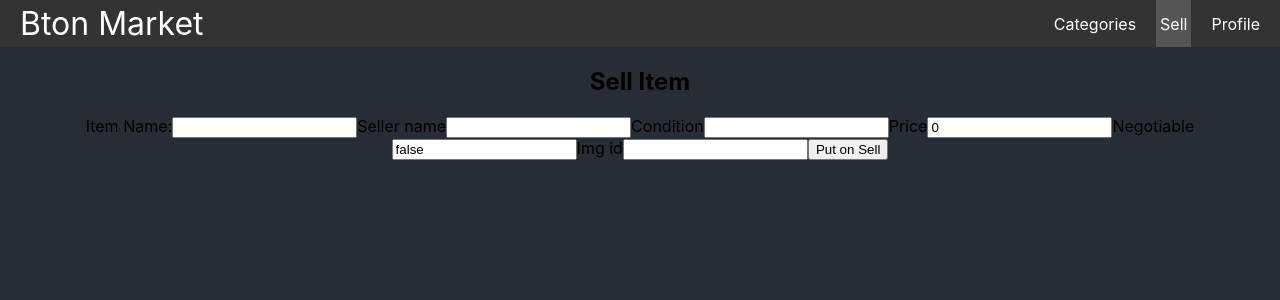
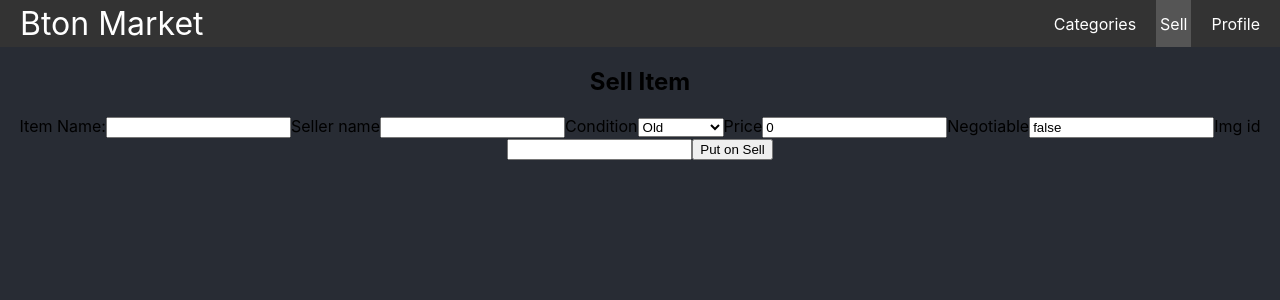
Before and after one commit to Tesfa-eth/bton_market_frontend, a React (Create React App) app: page /sell in a window 1280 px wide. Shown: the top 300 px of the page. Built offline with nearby package versions, Linux system fonts and the light colour scheme.

Commit message:
added dropdown

```diff
--- a/src/pages/Sell.js
+++ b/src/pages/Sell.js
@@ -68,11 +68,18 @@ const Sell = () => {
         <label>Seller name</label>
         <input type='text' required value={seller} onChange={(e) => setSeller(e.target.value)}/>
         <label>Condition</label>
-        <input type='text' required value={condition} onChange={(e) => setCondition(e.target.value)}/>
+        {/* <input type='text' required value={condition} onChange={(e) => setCondition(e.target.value)}/> */}
+        <select value={condition} onChange={(e) => setCondition(e.target.value)}>
+          <option value='Old'>Old</option>
+          <option value='Good'>Good</option>
+          <option value='Nice'>Nice</option>
+          <option value='Excellent'>Excellent</option>
+          <option value='Brand new'>Brand new</option>
+        </select>
         <label>Price</label>
         <input type='text' required value={price} onChange={(e) => setPrice(e.target.value)}/>
         <label>Negotiable</label>
-        <input type='text' required value={negotiable} onChange={(e) => setNegotiable(e.target.value)}/>
+        <input type='text' value={negotiable} onChange={(e) => setNegotiable(e.target.value)}/>
         <label>Img id</label>
         <input type='text' required value={img} onChange={(e) => setImg(e.target.value)}/>
         <button>Put on Sell</button>
```
